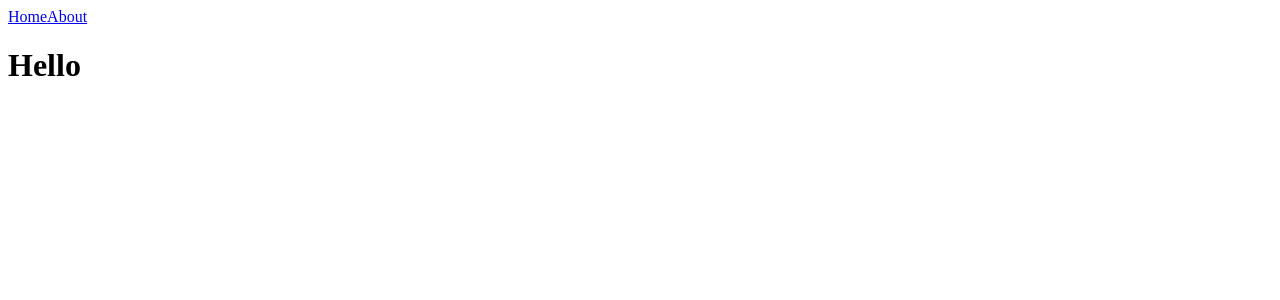
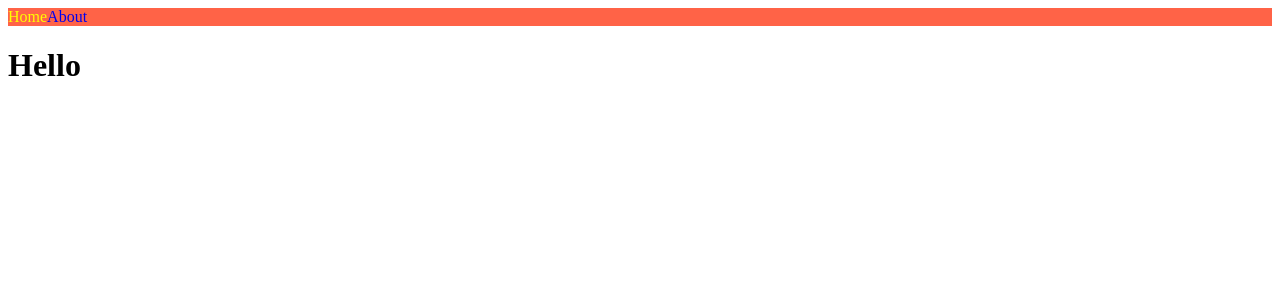
Before and after one commit to thejam2/nextjs_intro, a Next.js app: page / in a window 1280 px wide. Shown: the top 300 px of the page. Built offline with nearby package versions, Linux system fonts and the light colour scheme.

Commit message:
Styles JSX

```diff
--- a/components/NavBar.js
+++ b/components/NavBar.js
@@ -5,8 +5,23 @@
   const router = useRouter();
   return (
     <nav>
-      <Link href="/">Home</Link>
-      <Link href="/about">About</Link>
+      <Link href="/" legacyBehavior >
+        <a className={router.pathname === "/" ? "active" : ""}>Home</a>
+      </Link>
+      <Link href="/about" legacyBehavior >
+        <a className={router.pathname === "/about" ? "active" : ""}>About</a>
+      </Link>
+      <style jsx>{`
+        nav {
+          background-color: tomato;
+        }
+        a {
+          text-decoration: none;
+        }
+        .active {
+          color: yellow;
+        }
+      `}</style>
     </nav>
   );
 }
--- /dev/null
+++ b/components/NavBar.module.css
@@ -0,0 +1,7 @@
+.link {
+  text-decoration: none;
+}
+
+.active {
+  color: tomato;
+}
```
